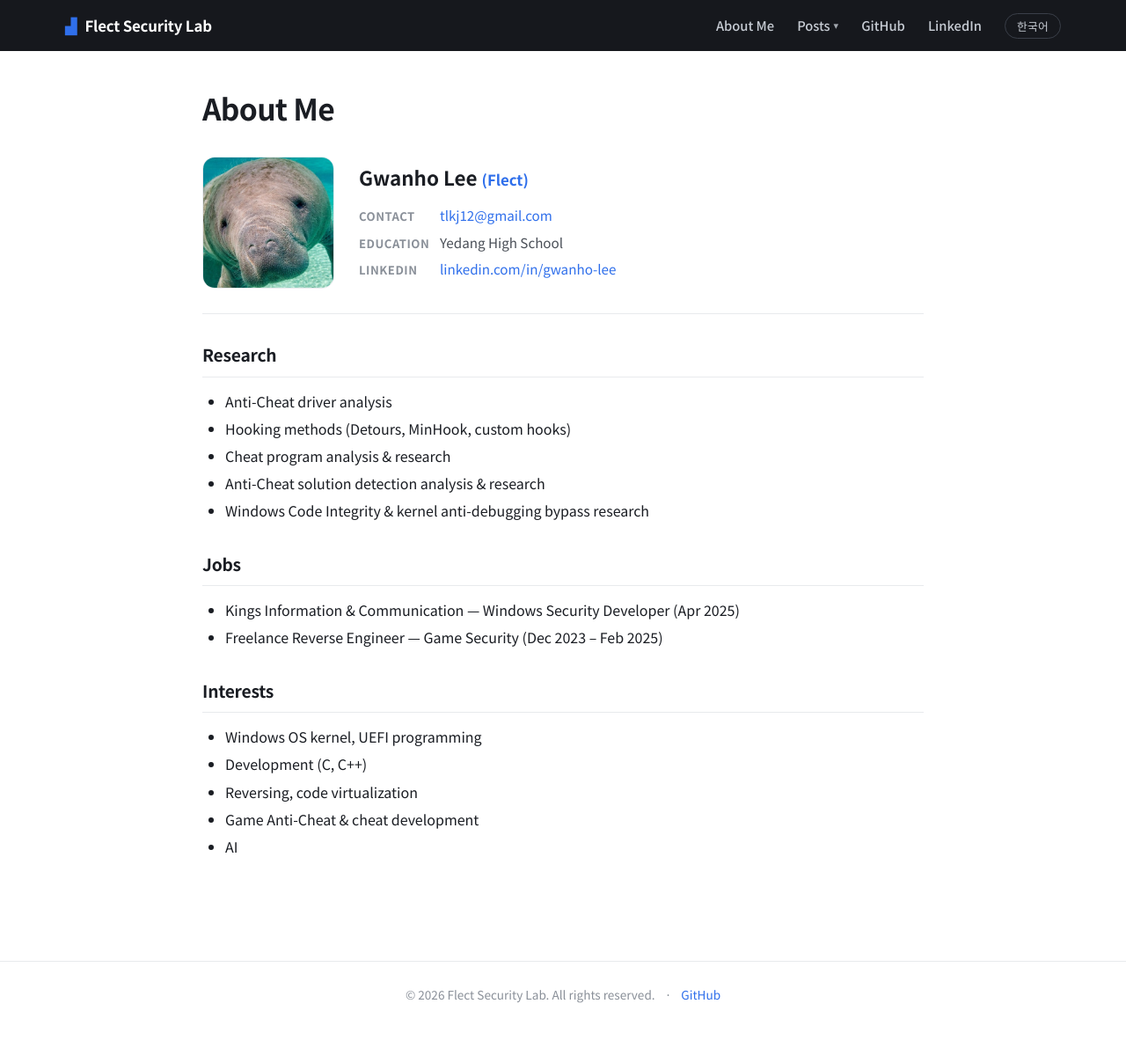
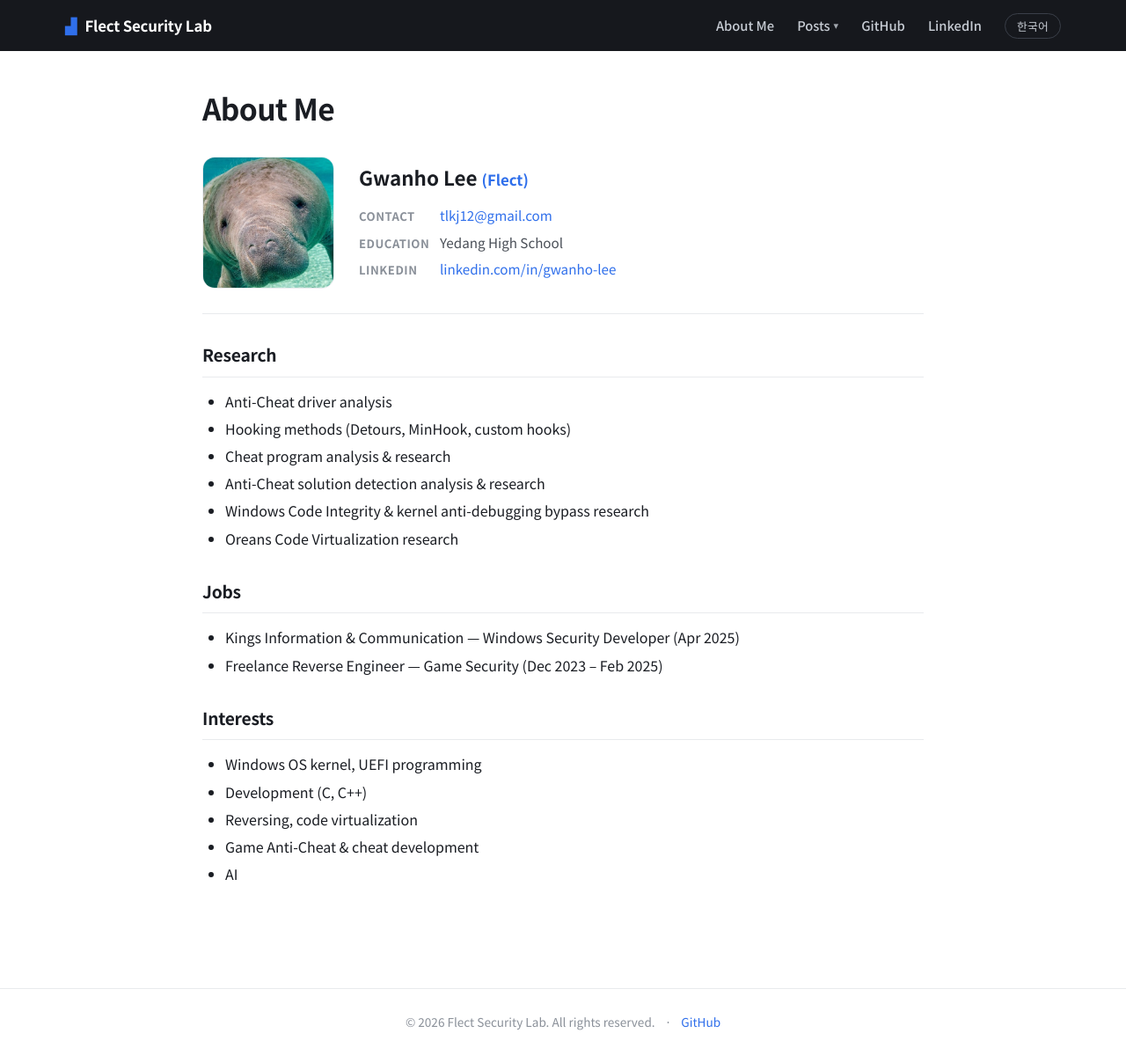
Before and after one commit to LeeGwan/LeeGwan.github.io, a Jekyll site: the page built from about.md, in a window 1280 px wide and 1199 px high. Shown: the whole window at 88% size. Built offline with Jekyll 4.4.1, drawn with Linux system fonts in a browser that asks for light colours.

Commit message:
Update about.md

```diff
--- a/about.md
+++ b/about.md
@@ -31,6 +31,7 @@ no_sidebar: true
       <li>Cheat program analysis &amp; research</li>
       <li>Anti-Cheat solution detection analysis &amp; research</li>
       <li>Windows Code Integrity &amp; kernel anti-debugging bypass research</li>
+      <li>Oreans Code Virtualization research</li>
     </ul>
 
     <h2>Jobs</h2>
```
